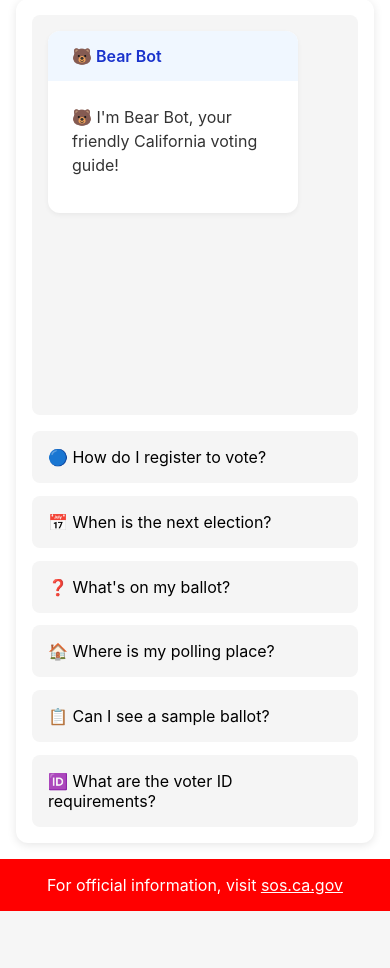
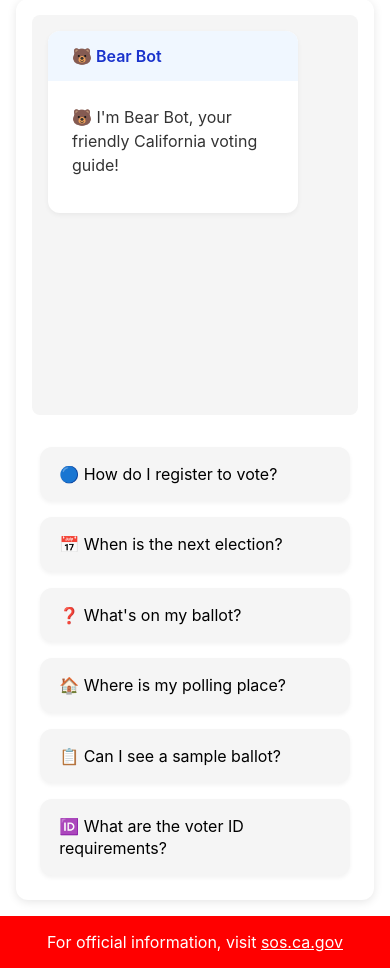
Before and after one commit to sashzabegalin/California-Voting-Chat, a Flask app: page / in a window 390 px wide. Shown: the part 107-1075 px from the top of the page. Before the commit the page ends 1018 px from the top, so only its background shows below. Run offline with Flask 3, Linux system fonts and the light colour scheme.

Commit message:
Agent query: Are the quick option buttons now properly spaced with good formatting of text and emojis?
Improve styling of quick options, including responsiveness and visual enhancements.

Screenshot: https://storage.googleapis.com/screenshot-production-us-central1/08e18e35-d546-47e3-9e1f-501547ff4ef8/ffea21da-49ee-4a9f-af95-8be48cc8c1c8.jpg

```diff
--- a/static/css/style.css
+++ b/static/css/style.css
@@ -88,26 +88,34 @@ header h1 {
     padding: 1.5rem;
 }
 
+/* Quick options styling */
 .quick-options {
     display: grid;
-    grid-template-columns: repeat(auto-fit, minmax(200px, 1fr));
-    gap: 0.8rem;
-    margin-top: 1rem;
+    grid-template-columns: repeat(auto-fit, minmax(250px, 1fr));
+    gap: 1.2rem;
+    margin-top: 2rem;
+    padding: 0.5rem;
 }
 
 .option-btn {
     background-color: var(--light-gray);
     border: none;
-    padding: 1rem;
-    border-radius: 8px;
+    padding: 1.2rem 1.5rem;
+    border-radius: 12px;
     cursor: pointer;
-    transition: background-color 0.3s;
-    font-size: 1rem;
+    transition: background-color 0.3s, transform 0.2s;
+    font-size: 1.1rem;
     text-align: left;
+    line-height: 1.4;
+    box-shadow: 0 2px 4px rgba(0, 0, 0, 0.05);
+    display: flex;
+    align-items: center;
+    gap: 0.8rem;
 }
 
 .option-btn:hover {
     background-color: #e0e0e0;
+    transform: translateY(-2px);
 }
 
 footer {
@@ -162,6 +170,7 @@ footer a {
     }
 }
 
+/* Responsive adjustments */
 @media (max-width: 600px) {
     .chat-container {
         margin: 1rem;
@@ -169,6 +178,13 @@ footer a {
 
     .quick-options {
         grid-template-columns: 1fr;
+        gap: 1rem;
+        margin-top: 1.5rem;
+    }
+
+    .option-btn {
+        padding: 1rem 1.2rem;
+        font-size: 1rem;
     }
 }
 
```
